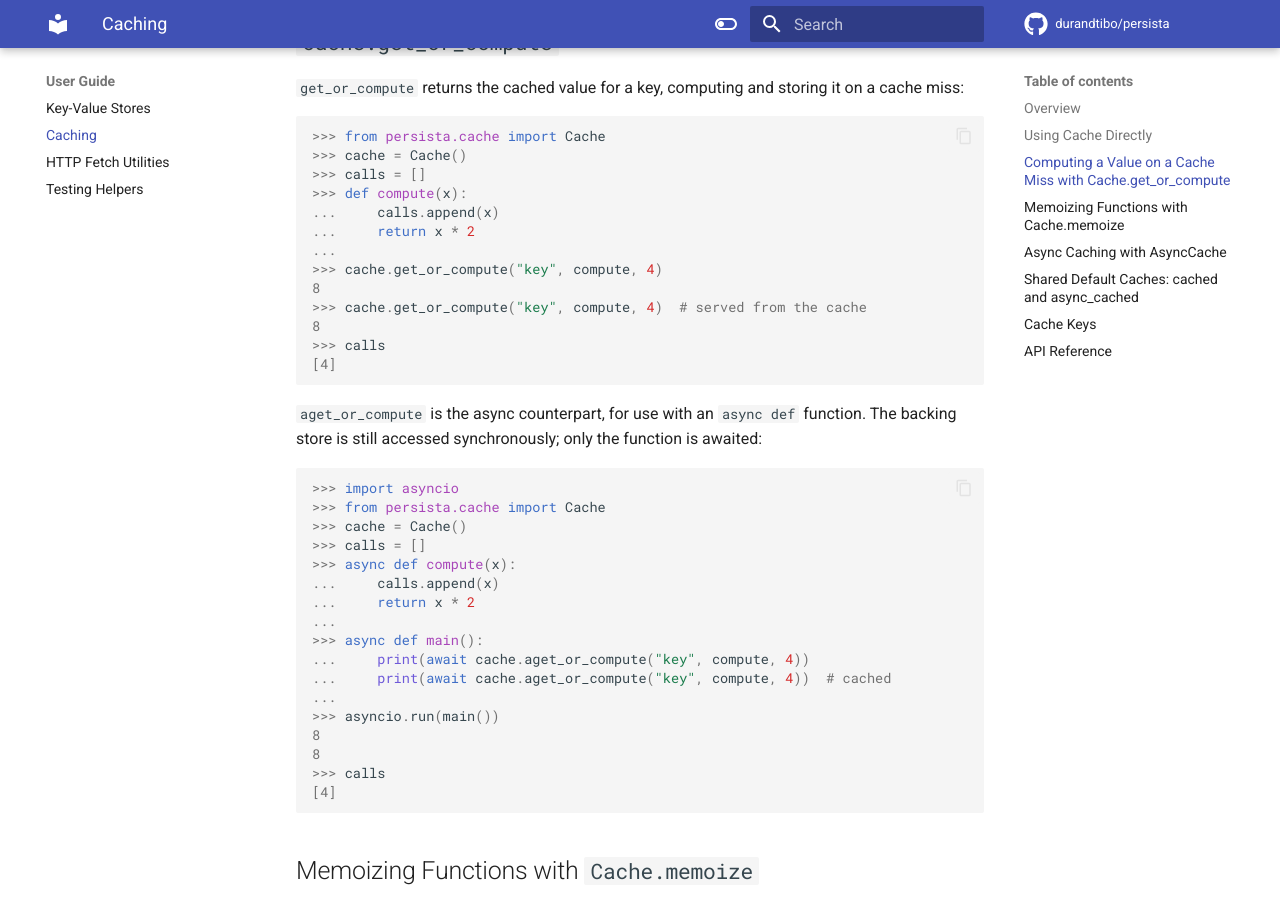
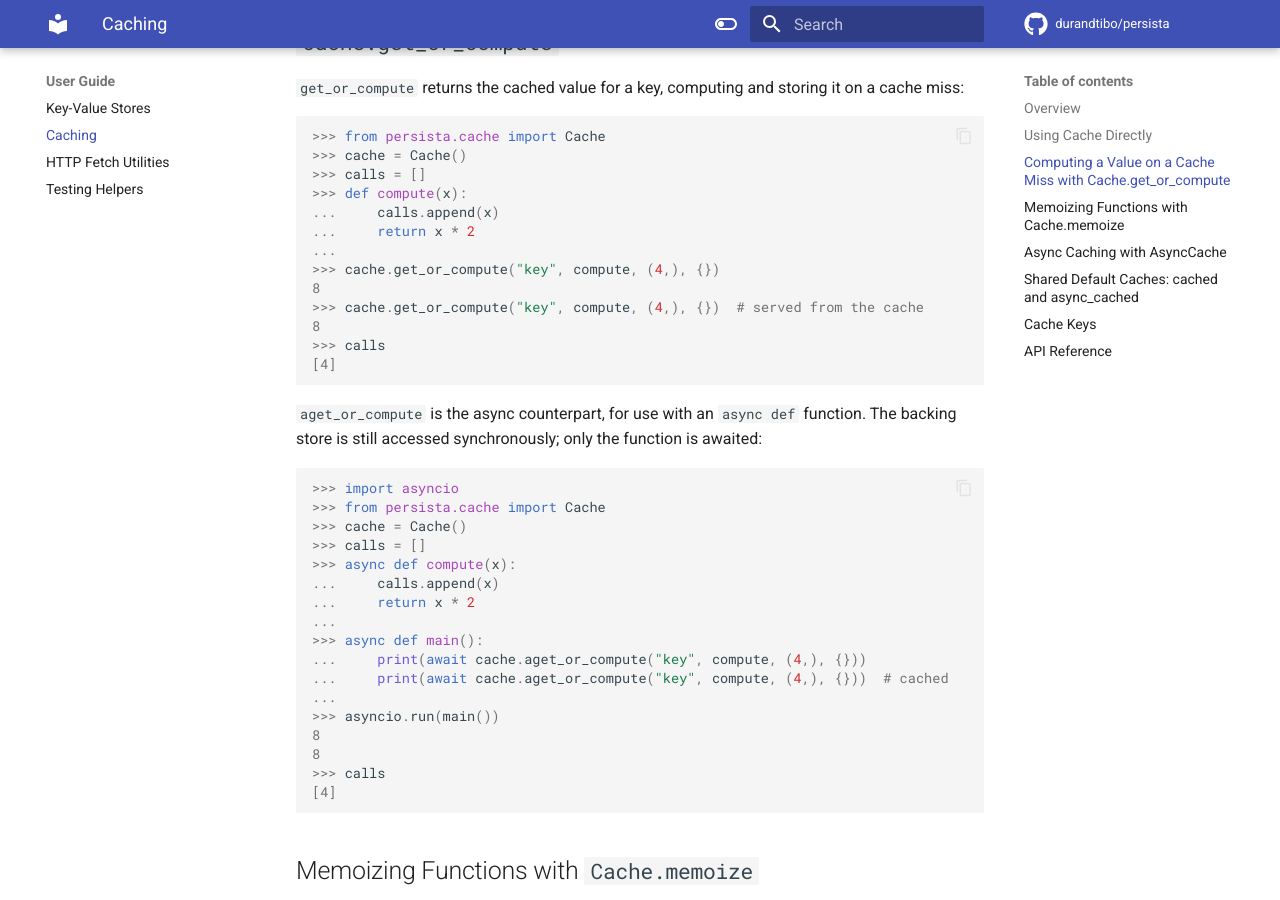
Before and after one commit to durandtibo/persista, an MkDocs documentation site: the page built from docs/docs/uguide/cache.md, in a window 1280 px wide and 900 px high, scrolled down 1798 px. Built offline with MkDocs 1.6.1 and Material for MkDocs 9.7.7, drawn with Linux system fonts in a browser that asks for light colours; emoji names are drawn with the system emoji font; comment, search, counter and statistics services are not loaded; the version menu is left out.

```diff
--- a/docs/docs/uguide/cache.md
+++ b/docs/docs/uguide/cache.md
@@ -92,9 +92,9 @@ True
 ...     calls.append(x)
 ...     return x * 2
 ...
->>> cache.get_or_compute("key", compute, 4)
+>>> cache.get_or_compute("key", compute, (4,), {})
 8
->>> cache.get_or_compute("key", compute, 4)  # served from the cache
+>>> cache.get_or_compute("key", compute, (4,), {})  # served from the cache
 8
 >>> calls
 [4]
@@ -114,8 +114,8 @@ store is still accessed synchronously; only the function is awaited:
 ...     return x * 2
 ...
 >>> async def main():
-...     print(await cache.aget_or_compute("key", compute, 4))
-...     print(await cache.aget_or_compute("key", compute, 4))  # cached
+...     print(await cache.aget_or_compute("key", compute, (4,), {}))
+...     print(await cache.aget_or_compute("key", compute, (4,), {}))  # cached
 ...
 >>> asyncio.run(main())
 8
```
Also changed, not shown: 3 other files.
